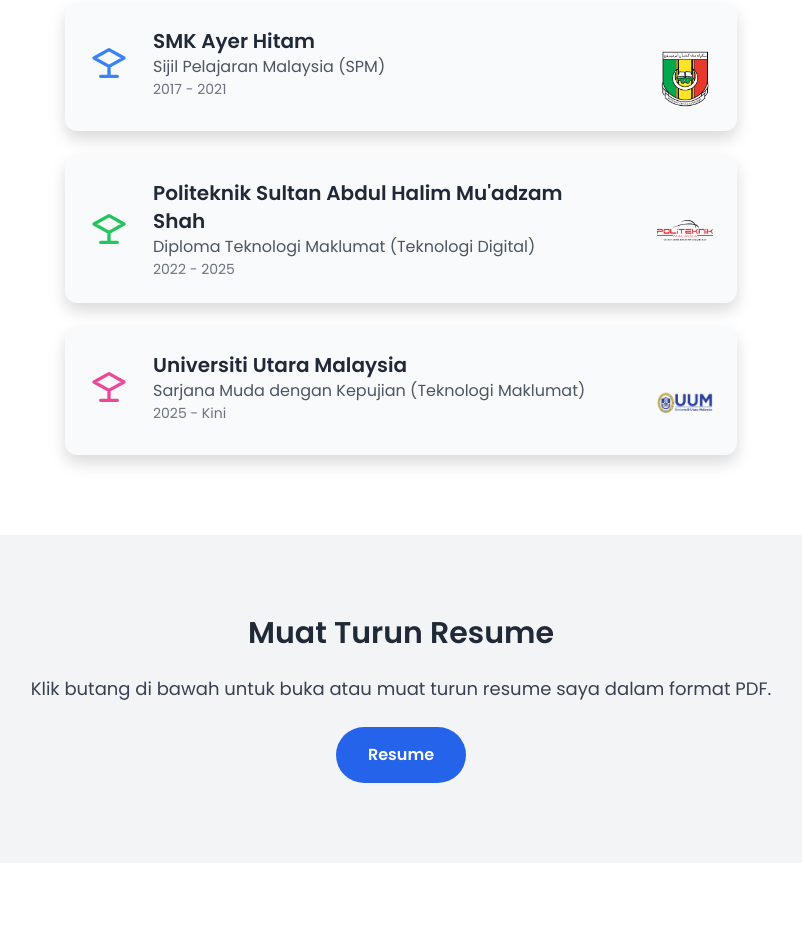
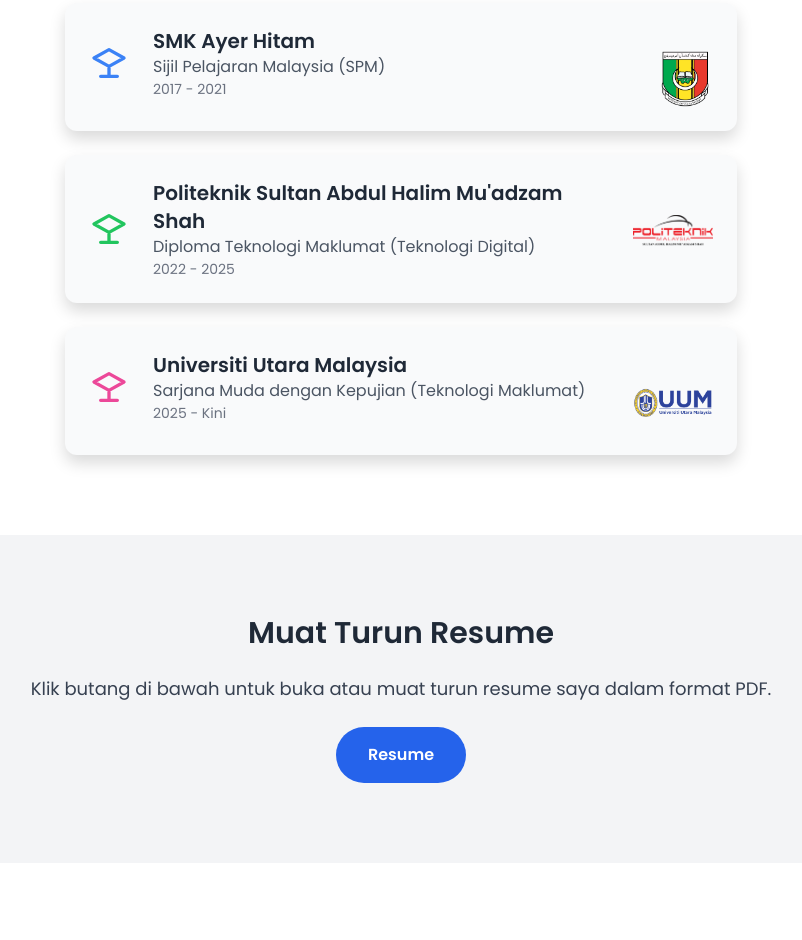
Before and after one commit to niqrz/aniq-portfolio, a website: page index.html in a window 1280 px wide. Shown: the part 1488-2428 px from the top of the page, without its empty margins (239-1041 px from the left). Drawn offline with nearby package versions, Linux system fonts and the light colour scheme; some packages are replaced by stand-ins of ours; a script that the page names is missing.

Commit message:
update layout homepage

```diff
--- a/index.html
+++ b/index.html
@@ -169,7 +169,7 @@
         </div>
         <div class="mt-4 sm:mt-0 sm:ml-4">
           <!-- Ganti src dengan logo sebenar -->
-          <img src="logo-polimas.png" alt="Polimas Logo" class="w-14 h-14 object-contain rounded" />
+          <img src="logo-polimas.png" alt="Polimas Logo" class="w-20 h-14 object-contain rounded" />
         </div>
       </div>
 
@@ -190,7 +190,7 @@
         </div>
         <div class="mt-4 sm:mt-0 sm:ml-4">
           <!-- Ganti src dengan logo sebenar -->
-          <img src="logo_uum.png" alt="UUM Logo" class="w-14 h-14 object-contain rounded" />
+          <img src="logo_uum.png" alt="UUM Logo" class="w-20 h-14 object-contain rounded" />
         </div>
       </div>
 
```
